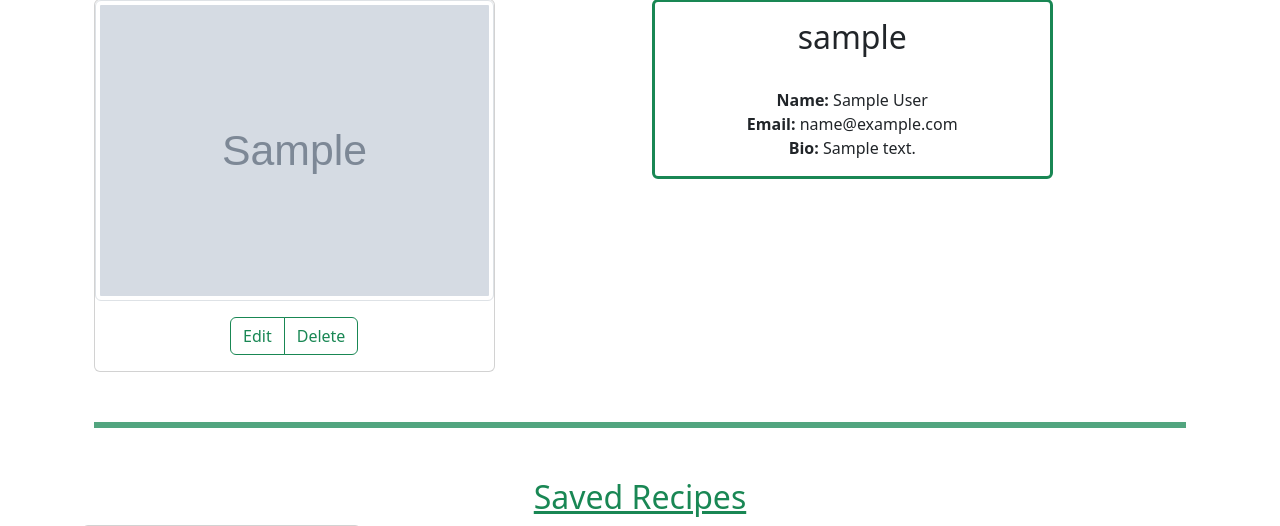
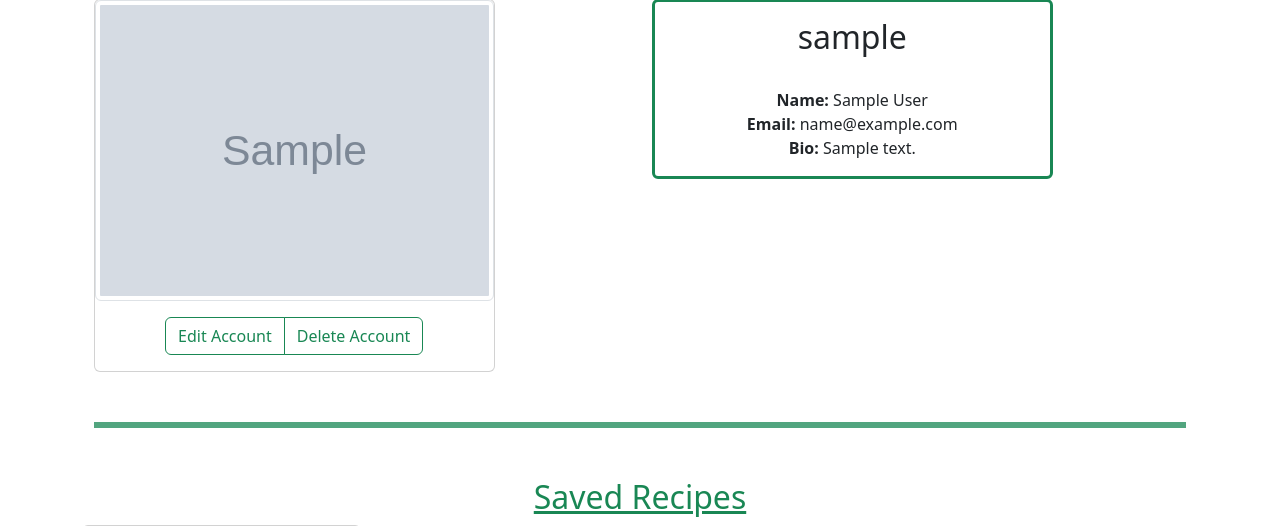
Before and after one commit to TylerWolfWilliams/food_for_thought, a Django app: page /recipes/myaccount/ in a window 1280 px wide. Shown: the part 167-693 px from the top of the page. Run offline with Django 3.2, Linux system fonts and the light colour scheme; a user stored in the database is signed in; tables that the repository leaves empty hold one stand-in row (values such as "Sample post"); grey boxes marked "Sample" are stand-in pictures.

```diff
--- a/templates/recipes/my_account.html
+++ b/templates/recipes/my_account.html
@@ -15,8 +15,8 @@
                 <img src="{{ current_user.picture.url }}" class="img-thumbnail rounded float-start" alt="Profile image">
                 <div class="card-body">
                     <div class="btn-group" role="group" aria-label="Basic example">
-                        <a href="{% url 'recipes:edit_account' current_user.user.id %}" class="btn btn-outline-success">Edit</a>
-                        <a href="{% url 'recipes:delete_account_confirmation' %}" class="btn btn-outline-success" id="deleteButton">Delete</a>
+                        <a href="{% url 'recipes:edit_account' current_user.user.id %}" class="btn btn-outline-success">Edit Account</a>
+                        <a href="{% url 'recipes:delete_account_confirmation' %}" class="btn btn-outline-success" id="deleteButton">Delete Account</a>
                     </div>
                 </div>
             </div>
```
